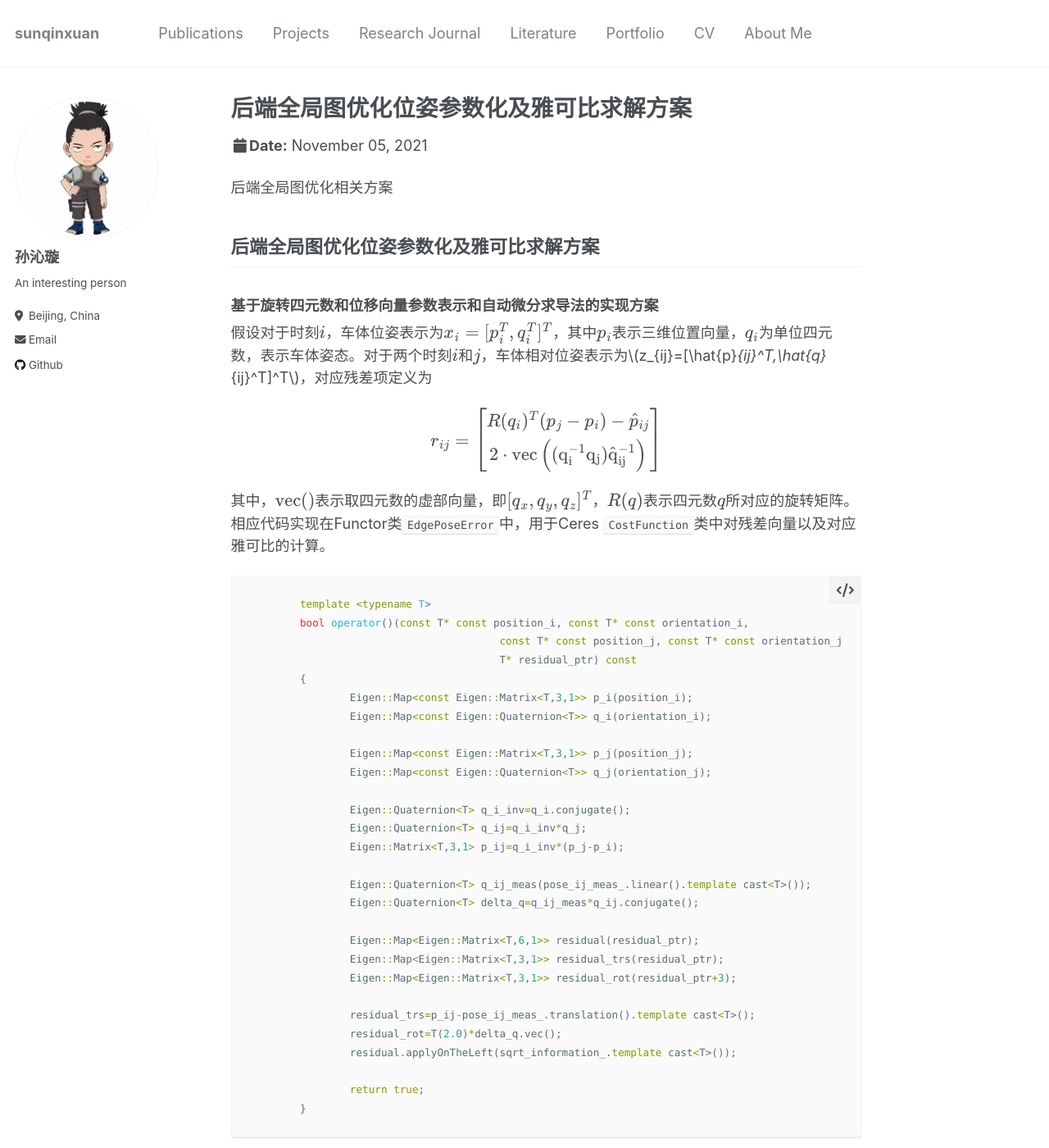
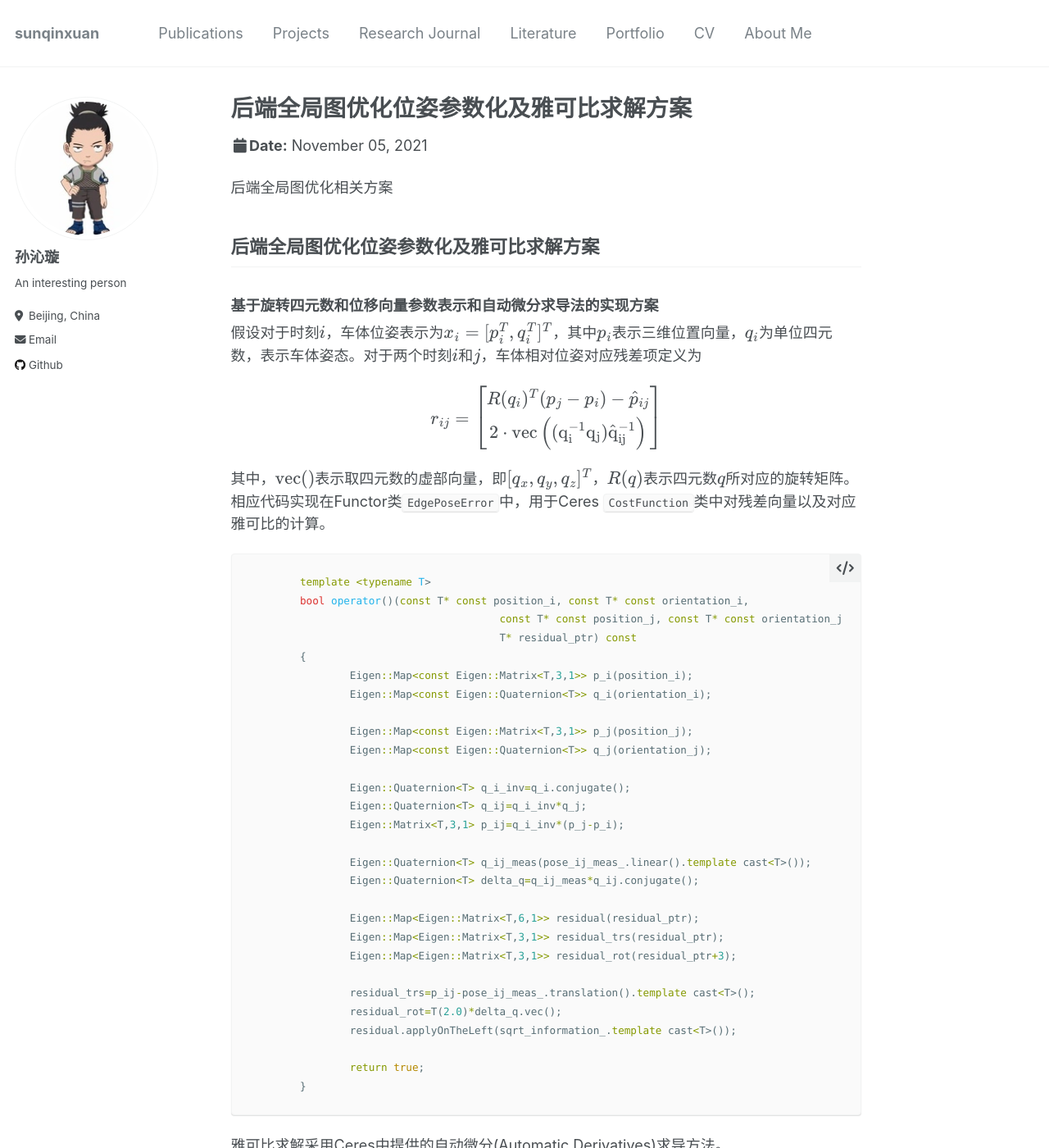
Before and after one commit to wdyiwdwd/wdyiwdwd.github.io, a Jekyll site: the page built from _projects/2021-11-05-pose-graph-optimization.md, in a window 1280 px wide and 1400 px high. Shown: the whole window at 82% size. Built offline with Jekyll 4.4.1, drawn with Linux system fonts in a browser that asks for light colours; some of the changed text lies outside the part shown.

Commit message:
Update 2021-11-05-pose-graph-optimization.md

````diff
--- a/_projects/2021-11-05-pose-graph-optimization.md
+++ b/_projects/2021-11-05-pose-graph-optimization.md
@@ -14,7 +14,7 @@ location: "Beijing, China"
 
 ### 基于旋转四元数和位移向量参数表示和自动微分求导法的实现方案
 
-假设对于时刻\\(i\\)，车体位姿表示为\\(x_i=[p_i^T,q_i^T]^T\\)，其中\\(p_i\\)表示三维位置向量，\\(q_i\\)为单位四元数，表示车体姿态。对于两个时刻\\(i\\)和\\(j\\)，车体相对位姿表示为\\(z_{ij}=[\hat{p}_{ij}^T,\hat{q}_{ij}^T]^T\\)，对应残差项定义为
+假设对于时刻\\(i\\)，车体位姿表示为\\(x_i=[p_i^T,q_i^T]^T\\)，其中\\(p_i\\)表示三维位置向量，\\(q_i\\)为单位四元数，表示车体姿态。对于两个时刻\\(i\\)和\\(j\\)，车体相对位姿对应残差项定义为
 
 $$
 r_{ij}=
@@ -67,7 +67,7 @@ $$
 	}
 ```
 
-#### 基于位姿李代数参数化和解析微分求导法的实现方案
+### 基于位姿李代数参数化和解析微分求导法的实现方案
 
 此方案中，车体位姿表示为最小化参数形式，即\\(\xi_i\in{\mathbb R}^6\\)，其对应的三维车体位姿的变换矩阵形式表示为\\(T_i\in\mathbb{SE}(3)\\)，则有
 
@@ -198,7 +198,7 @@ f(x_1,\dots,x_n)=f(a_1,\dots,a_n)+
 \sum_i{D_if(a_1,\dots,a_n)\epsilon_i}
 $$
 
-基于此，可以根据各个微分分量$\epsilon_i$对应的系数，即可得到相应值处的雅可比。
+基于此，可以根据各个微分分量\\(\epsilon_i\\)对应的系数，即可得到相应值处的雅可比。
 
 ### Ceres实现方案
 
````
Also changed, not shown: other parts of _projects/2021-11-05-pose-graph-optimization.md (+1 -1 lines).
